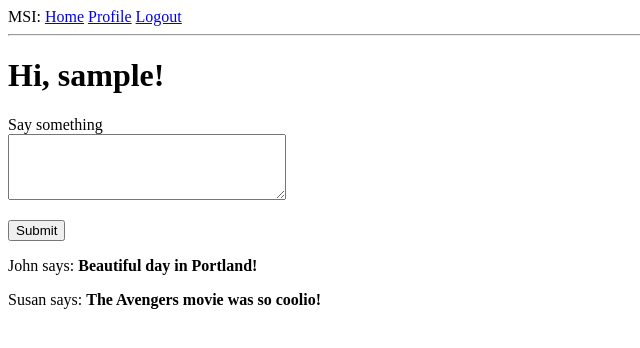
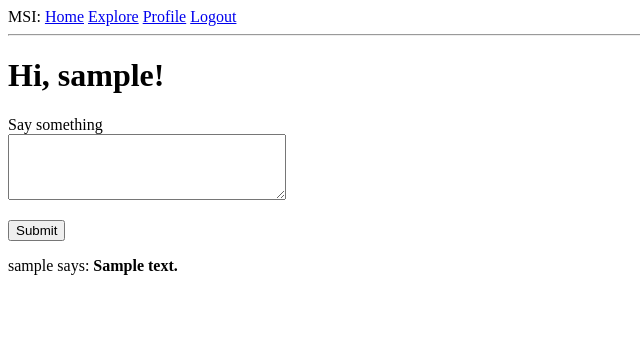
Before and after one commit to kcinnoy/msi, a Flask app: page / in a window 1280 px wide. Shown: the top 348 px of the page, without its empty margins (0-640 px from the left). Run offline with Flask 2, Linux system fonts and the light colour scheme; a user stored in the database is signed in; tables that the repository leaves empty hold one stand-in row (values such as "Sample post").

Commit message:
added explore page, routr and updated base, indeex html pages

```diff
--- a/app/routes.py
+++ b/app/routes.py
@@ -23,17 +23,15 @@ def index():
         db.session.commit()
         flash('Your post is now live!')
         return redirect(url_for('index'))
-    posts = [
-        {
-            'author': {'username': 'John'},
-            'body': 'Beautiful day in Portland!'
-        },
-        {
-            'author': {'username': 'Susan'},
-            'body': 'The Avengers movie was so coolio!'
-        }
-    ]
-    return render_template('index.html', title='Home', form=form, posts=posts)
+
+    posts = current_user.followed_posts().all()
+    return render_template("index.html", title='Home Page', form=form,posts=posts)
+
+@app.route('/explore')
+@login_required
+def explore():
+    posts = Post.query.order_by(Post.timestamp.desc()).all()
+    return render_template('index.html', title='Explore', posts=posts)
 
 @app.route('/login', methods=['GET', 'POST'])
 def login():
--- a/app/templates/base.html
+++ b/app/templates/base.html
@@ -11,6 +11,7 @@
     <div>
       MSI:
       <a href="{{ url_for('index') }}">Home</a>
+      <a href="{{ url_for('explore') }}">Explore</a>
       {% if current_user.is_anonymous %}
       <a href="{{ url_for('login') }}">Login</a>
       {% else %}
--- a/app/templates/index.html
+++ b/app/templates/index.html
@@ -2,6 +2,7 @@
 
 {% block content %}
     <h1>Hi, {{ current_user.username }}!</h1>
+    {% if form %}
     <form action="" method="post">
         {{ form.hidden_tag() }}
         <p>
@@ -13,6 +14,7 @@
         </p>
         <p>{{ form.submit() }}</p>
     </form>
+    {% endif %}
     {% for post in posts %}
     <p>
     {{ post.author.username }} says: <b>{{ post.body }}</b>
```
Also changed, not shown: app.db.
